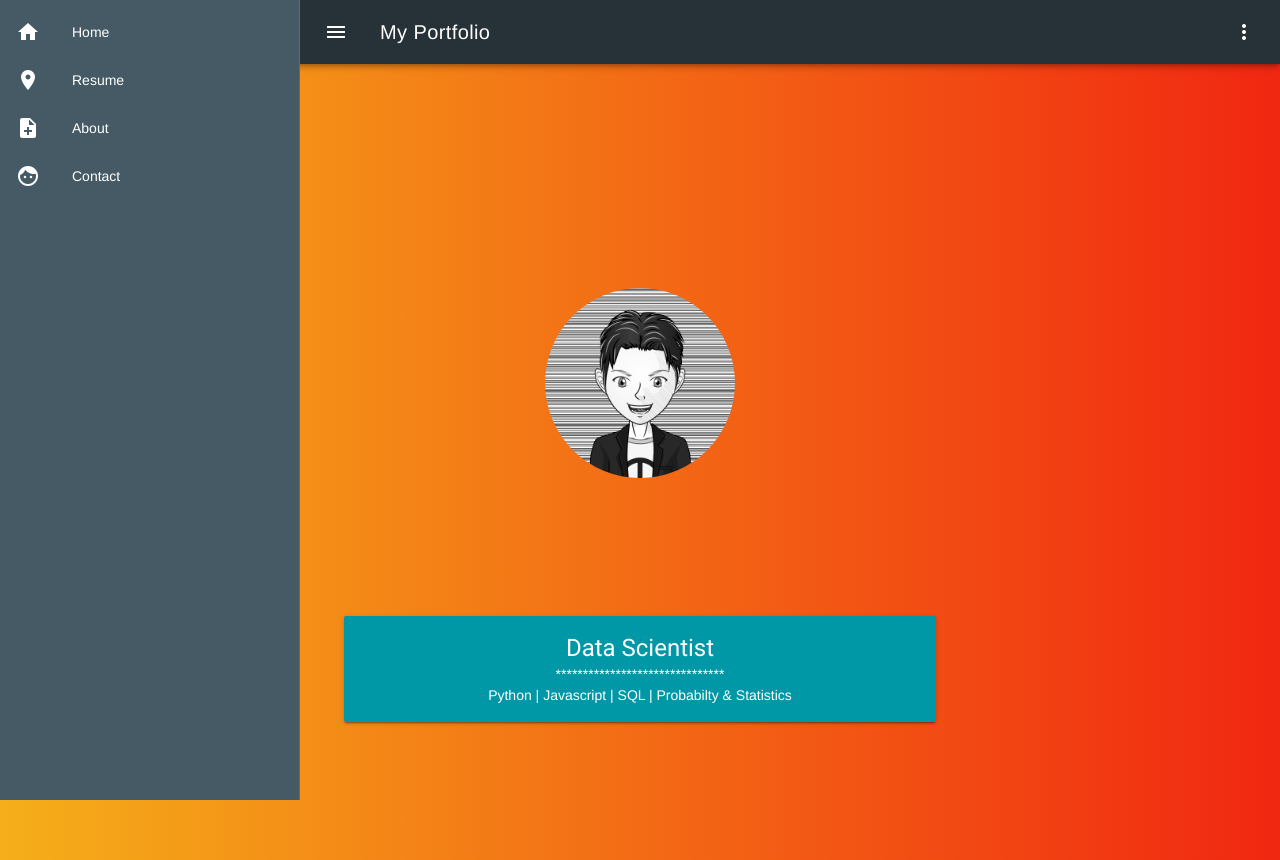
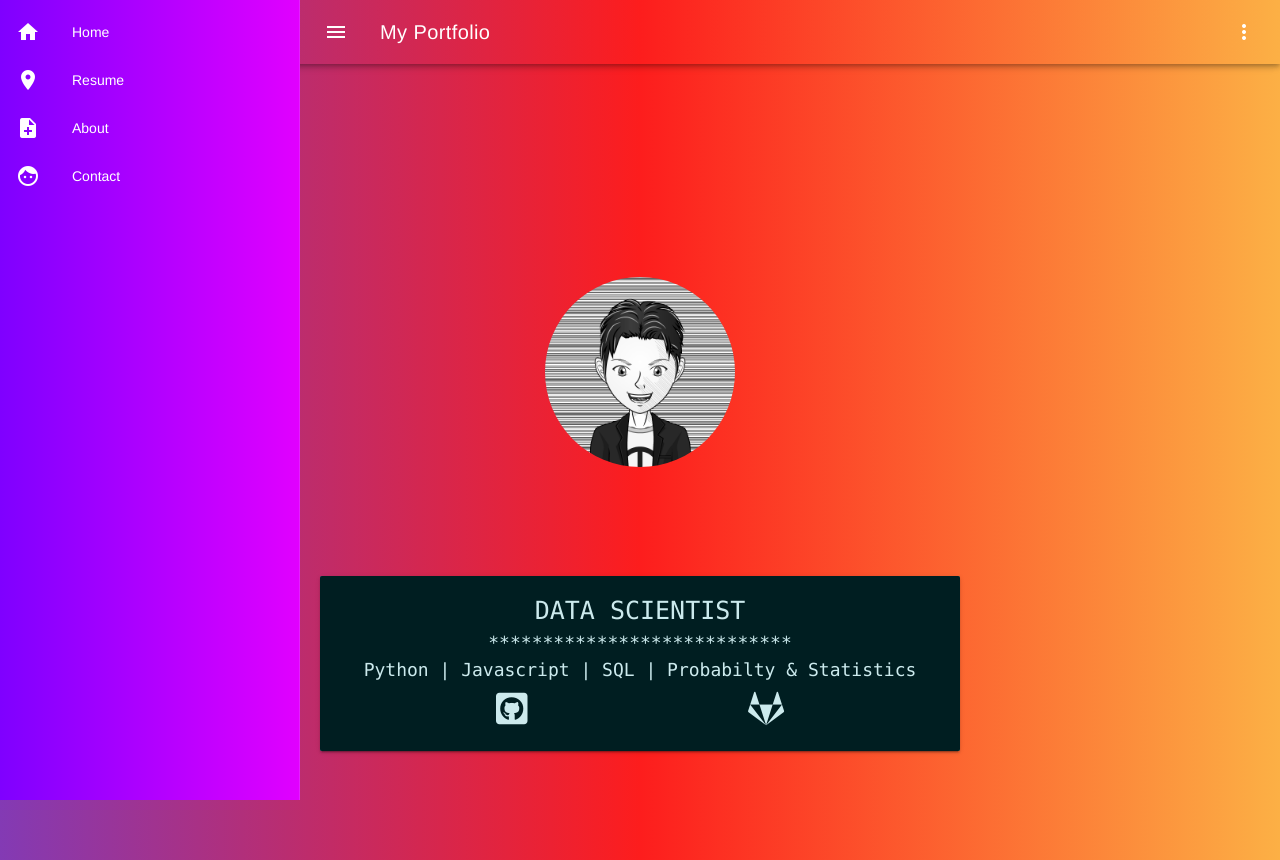
Before and after one commit to nxhuy-github/portfolio, a Vue app in the folder my_portfolio/: page / in a window 1280 px wide. Built offline with nearby package versions, Linux system fonts and the light colour scheme.

Commit message:
Second version of landing page

```diff
--- a/my_portfolio/index.html
+++ b/my_portfolio/index.html
@@ -5,6 +5,7 @@
     <meta name="viewport" content="width=device-width,initial-scale=1.0">
     <title>my_portfolio</title>
     <link href='https://fonts.googleapis.com/css?family=Roboto:300,400,500,700|Material+Icons' rel="stylesheet">
+    <link rel="stylesheet" href="https://use.fontawesome.com/releases/v5.2.0/css/all.css" integrity="sha384-hWVjflwFxL6sNzntih27bfxkr27PmbbK/iSvJ+a4+0owXq79v+lsFkW54bOGbiDQ" crossorigin="anonymous">
   </head>
   <body>
     <div id="app"></div>
--- a/my_portfolio/src/App.vue
+++ b/my_portfolio/src/App.vue
@@ -27,8 +27,8 @@ export default {
   margin-top: 60px;
 }
 #landing-grid {
-  background: #f12711;  /* fallback for old browsers */
-  background: -webkit-linear-gradient(to right, #f5af19, #f12711);  /* Chrome 10-25, Safari 5.1-6 */
-  background: linear-gradient(to right, #f5af19, #f12711); /* W3C, IE 10+/ Edge, Firefox 16+, Chrome 26+, Opera 12+, Safari 7+ */
+  background: #833ab4;  /* fallback for old browsers */
+  background: -webkit-linear-gradient(to left, #fcb045, #fd1d1d, #833ab4);  /* Chrome 10-25, Safari 5.1-6 */
+  background: linear-gradient(to left, #fcb045, #fd1d1d, #833ab4); /* W3C, IE 10+/ Edge, Firefox 16+, Chrome 26+, Opera 12+, Safari 7+ */
 }
 </style>
--- a/my_portfolio/src/components/LandingPage.vue
+++ b/my_portfolio/src/components/LandingPage.vue
@@ -5,18 +5,24 @@
         <img src="../assets/my_face_manga.jpg" alt="avatar">
       </v-avatar>
     </v-flex>
-    <v-flex xs12 sm6 offset-sm3>
-      <v-container fluid grid-list-lg>
-      <v-card color="cyan darken-2" class="white--text">
-        <v-card-text primary-title >
+    <v-flex  xs12 sm6 offset-sm3>
+      <v-card color="cyan darken-2" class="white--text" width=100%>
+        <v-card-text id="banner" >
           <div class="text-md-center">
-            <div class="headline">Data Scientist</div>
-            <div>*******************************</div>
+            <div id="headline">DATA SCIENTIST</div>
+            <div>****************************</div>
             <div>Python | Javascript | SQL | Probabilty & Statistics</div>
+            <div id="social-links">
+              <a href="https://github.com/nxhuy-github">
+                <i class="fab fa-github-square" aria-hidden="true"></i>
+              </a>
+              <a href="https://forge.univ-lyon1.fr/p1419771">
+                <i class="fab fa-gitlab" aria-hidden="true"></i>
+              </a>
+            </div>
           </div>
         </v-card-text>
       </v-card>
-      </v-container>
     </v-flex>
   </v-layout>
 </template>
@@ -29,7 +35,31 @@ export default {
 
 <!-- Add "scoped" attribute to limit CSS to this component only -->
 <style scoped>
-#avatar-img {
-  padding-top: 5em
+#banner {
+  background-color: black;  /* fallback for old browsers */
+  opacity: 0.8;
+}
+
+#social-links {
+  display: flex;
+  justify-content: space-between;
+  width: 50%;
+  margin: auto
+}
+
+#social-links i {
+  color: white;
+  font-size: 2em;
+  padding: 8px
+}
+
+div#headline {
+  font-size: 25px;
+  font-family: 'Lucida Console','Lucida Sans Typewriter','monaco','Bitstream Vera Sans Mono', monospace;
+}
+
+div {
+  font-size: 18px;
+  font-family: 'Lucida Console','Lucida Sans Typewriter','monaco','Bitstream Vera Sans Mono', monospace;
 }
 </style>
--- a/my_portfolio/src/components/NavigationDrawer.vue
+++ b/my_portfolio/src/components/NavigationDrawer.vue
@@ -1,6 +1,6 @@
 <template>
   <v-layout row wrap>
-    <v-navigation-drawer :clipped="clipped" v-model="drawer" enable-resize-watcher app dark class="blue-grey darken-2">
+    <v-navigation-drawer id="navigation" :clipped="clipped" v-model="drawer" enable-resize-watcher app dark class="purple lighten-1">
       <v-list>
         <v-list-tile v-for="item in items" :key="item.title" @click="navigateTo({name: item.route})">
           <v-list-tile-action>
@@ -12,7 +12,7 @@
         </v-list-tile>
       </v-list>
     </v-navigation-drawer>
-    <v-toolbar fixed app :clipped-left="clipped" color="blue-grey darken-4" dark>
+    <v-toolbar id="landing-grid" fixed app :clipped-left="clipped" color="amber darken-1" dark>
       <v-toolbar-side-icon @click.stop="drawer = !drawer" aria-hidden="true"></v-toolbar-side-icon>
         <v-toolbar-title>My Portfolio</v-toolbar-title>
         <v-spacer></v-spacer>
@@ -44,3 +44,16 @@ export default {
   }
 }
 </script>
+
+<style>
+#landing-grid {
+  background: #833ab4;  /* fallback for old browsers */
+  background: -webkit-linear-gradient(to left, #fcb045, #fd1d1d, #833ab4);  /* Chrome 10-25, Safari 5.1-6 */
+  background: linear-gradient(to left, #fcb045, #fd1d1d, #833ab4); /* W3C, IE 10+/ Edge, Firefox 16+, Chrome 26+, Opera 12+, Safari 7+ */
+}
+#navigation {
+  background: #7F00FF;  /* fallback for old browsers */
+  background: -webkit-linear-gradient(to left, #E100FF, #7F00FF);  /* Chrome 10-25, Safari 5.1-6 */
+  background: linear-gradient(to left, #E100FF, #7F00FF); /* W3C, IE 10+/ Edge, Firefox 16+, Chrome 26+, Opera 12+, Safari 7+ */
+}
+</style>
```
